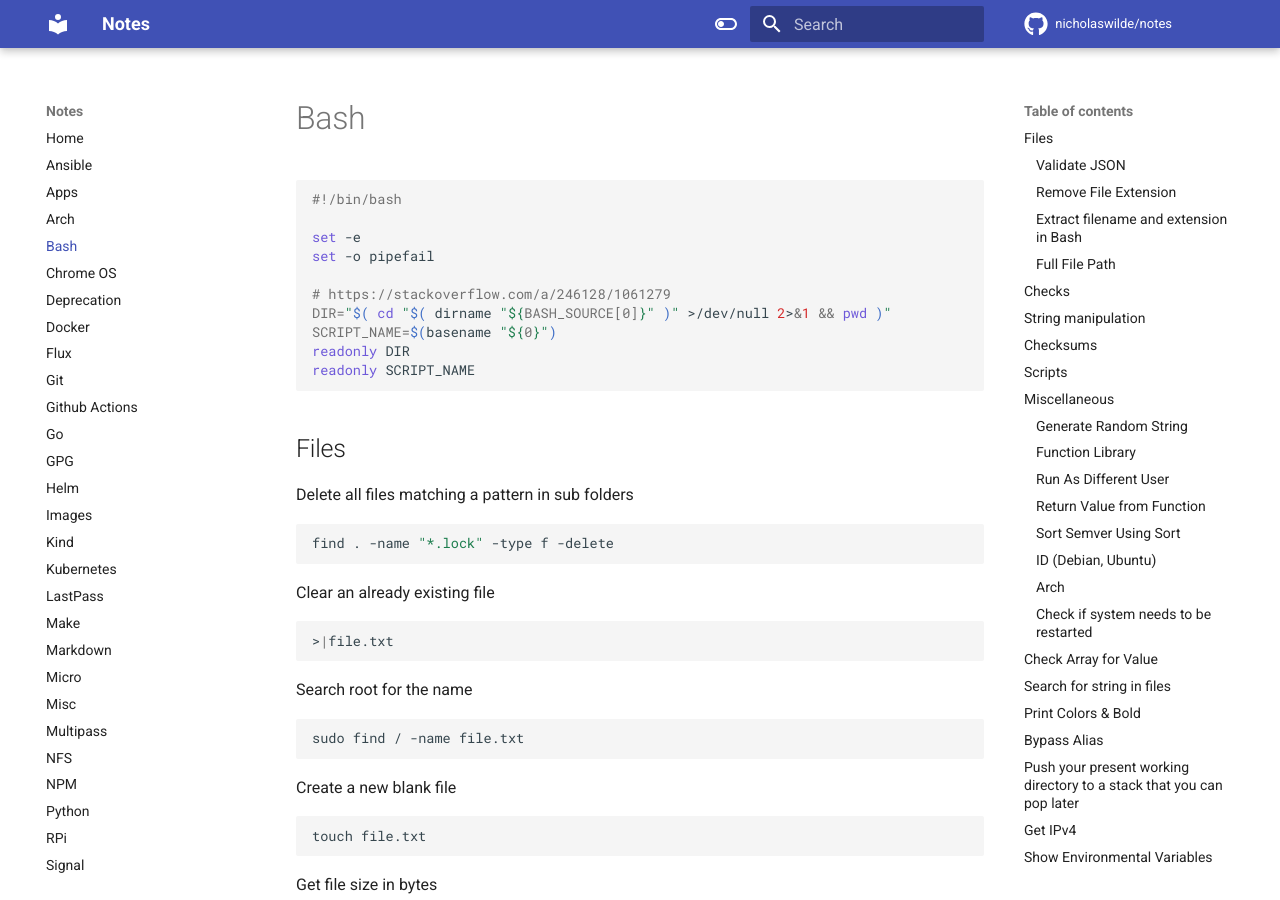
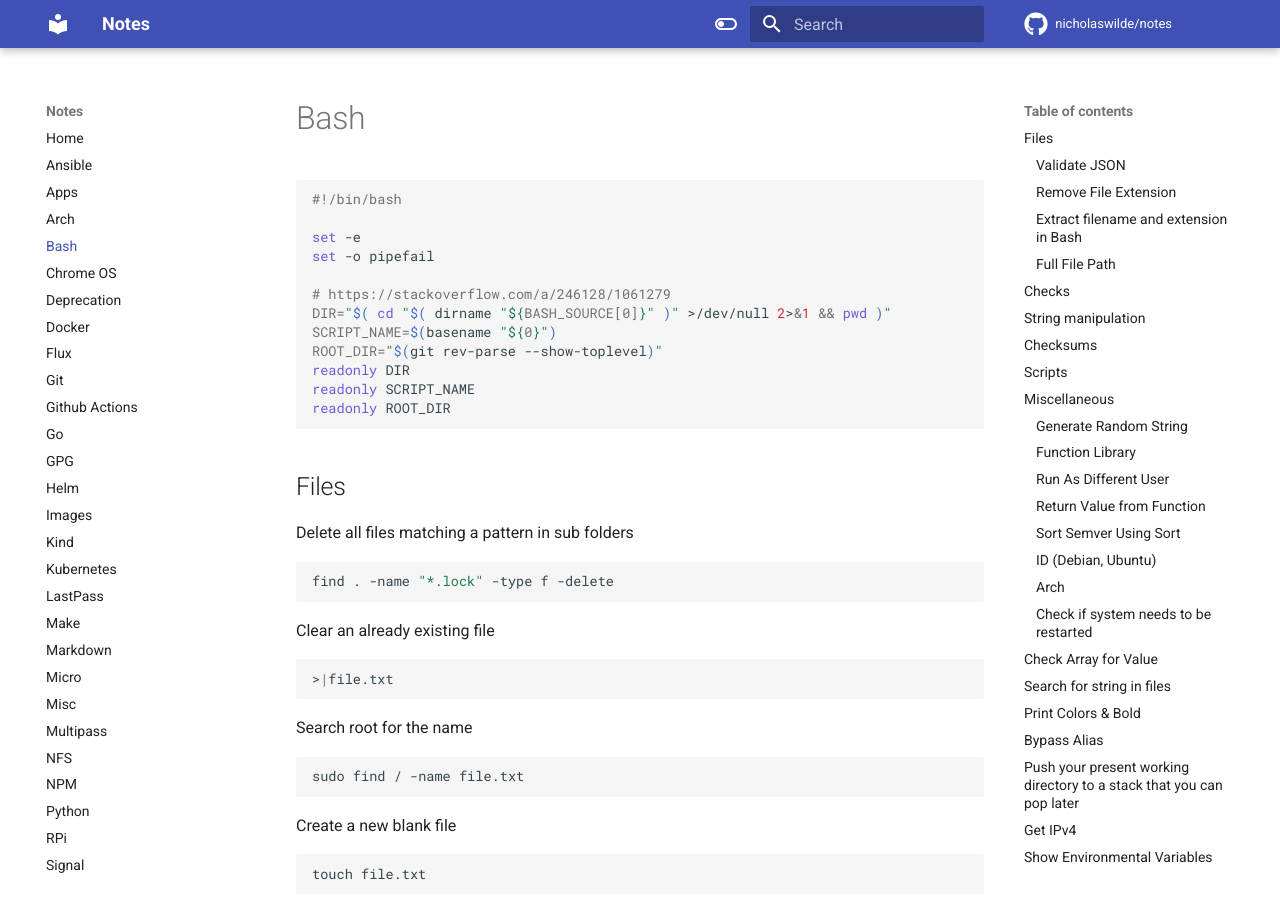
Before and after one commit to nicholaswilde/notes, an MkDocs documentation site: the page built from docs/bash.md, in a window 1280 px wide and 900 px high. Built offline with MkDocs 1.6.1 and Material for MkDocs 9.7.7, drawn with Linux system fonts in a browser that asks for light colours; comment, search, counter and statistics services are not loaded.

Commit message:
Update bash.md

````diff
--- a/docs/bash.md
+++ b/docs/bash.md
@@ -9,8 +9,10 @@ set -o pipefail
 # https://stackoverflow.com/a/246128/1061279
 DIR="$( cd "$( dirname "${BASH_SOURCE[0]}" )" >/dev/null 2>&1 && pwd )"
 SCRIPT_NAME=$(basename "${0}")
+ROOT_DIR="$(git rev-parse --show-toplevel)"
 readonly DIR
 readonly SCRIPT_NAME
+readonly ROOT_DIR
 ```
 ## Files
 
````
